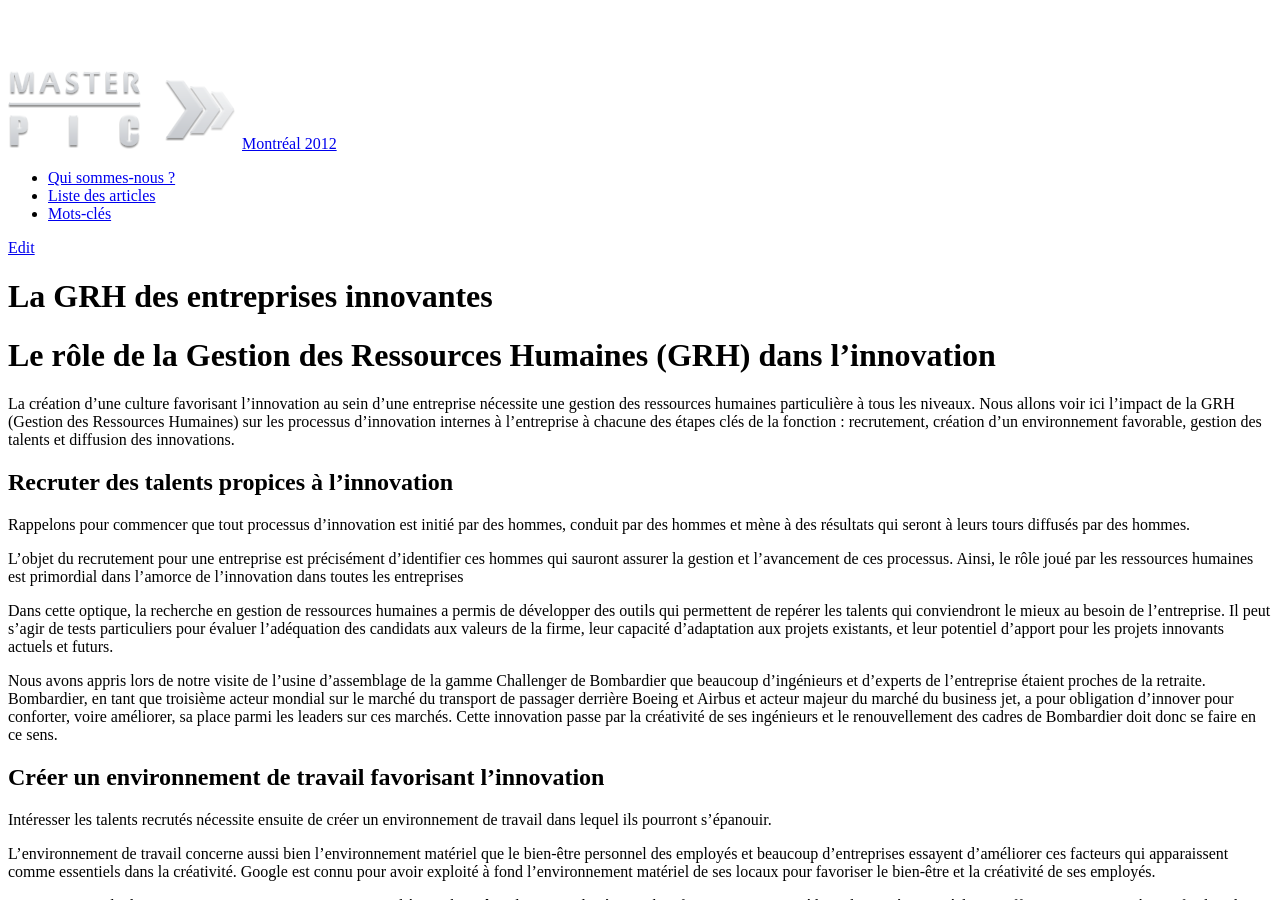
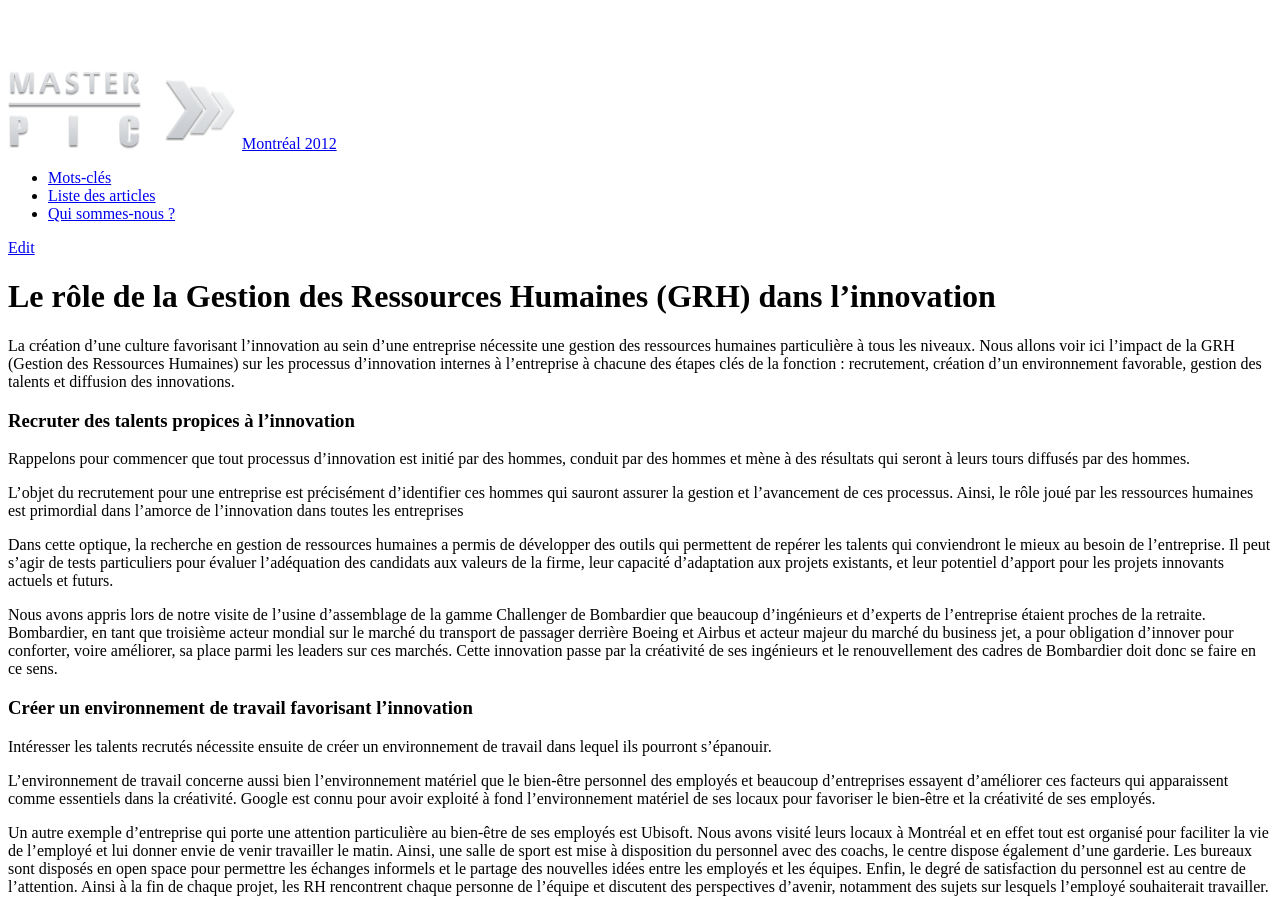
Before and after one commit to davinov/masterpic-montreal-2012, a Jekyll site: the page built from _posts/2012-12-09-La-GRH-des-entreprises-innovantes.md, in a window 1280 px wide and 900 px high. Built offline with Jekyll 4.4.1, drawn with Linux system fonts in a browser that asks for light colours; nearby versions of some CDN libraries; comment, search, counter and statistics services are not loaded.

Commit message:
Corrections et ordre chronologique

```diff
--- a/_config.yml
+++ b/_config.yml
@@ -132,7 +132,7 @@ profiles :
   - name: "Mathieu De Herzer"
   - name: "Théophile Du Besset"
   - name: "Claire Dufetrelle"
-  - name: "Anthony Eng"
+  - name: "Antony Eng"
   - name: "Claire Garo"
   - name: "Matthieu Gendreau"
   - name: "Mathias Guérineau"
--- a/_includes/JB/pages_list
+++ b/_includes/JB/pages_list
@@ -23,7 +23,7 @@ Usage:
 {% if site.JB.pages_list.provider == "custom" %}
   {% include custom/pages_list %}
 {% else %}
-  {% for node in pages_list %}
+  {% for node in pages_list reversed %}
     {% if node.title != null %}
       {% if group == null or group == node.group %}
       	{% if page.url == node.url %}
--- a/_posts/2012-12-09-La-GRH-des-entreprises-innovantes.md
+++ b/_posts/2012-12-09-La-GRH-des-entreprises-innovantes.md
@@ -2,18 +2,16 @@
 layout: post
 tags : [innovation, ressources-humaines]
 category: Articles
-title: "La GRH des entreprises innovantes"
+title: "Le rôle de la Gestion des Ressources Humaines (GRH) dans l’innovation"
 authors:
  - {name : "Guillaume Rivière"}
  - {name : "Guillaume Arnaud"}
 ---
 {% include JB/setup %}
 
-#Le rôle de la Gestion des Ressources Humaines (GRH) dans l’innovation
-
 La création d’une culture favorisant l’innovation au sein d’une entreprise nécessite une gestion des ressources humaines particulière à tous les niveaux. Nous allons voir ici l’impact de la GRH (Gestion des Ressources Humaines) sur les processus d’innovation internes à l’entreprise à chacune des étapes clés de la fonction : recrutement, création d’un environnement favorable, gestion des talents et diffusion des innovations.
 
-##Recruter des talents propices à l’innovation
+###Recruter des talents propices à l’innovation
 
 Rappelons pour commencer que tout processus d’innovation est initié par des hommes, conduit par des hommes et mène à des résultats qui seront à leurs tours diffusés par des hommes.
 
@@ -23,7 +21,7 @@ Dans cette optique, la recherche en gestion de ressources humaines a permis de d
 
 Nous avons appris lors de notre visite de l’usine d’assemblage de la gamme Challenger de Bombardier que beaucoup d’ingénieurs et d’experts de l’entreprise étaient proches de la retraite. Bombardier, en tant que troisième acteur mondial sur le marché du transport de passager derrière Boeing et Airbus et acteur majeur du marché du business jet, a pour obligation d’innover pour conforter, voire améliorer, sa place parmi les leaders sur ces marchés. Cette innovation passe par la créativité de ses ingénieurs et le renouvellement des cadres de Bombardier doit donc se faire en ce sens.
 
-##Créer un environnement de travail favorisant l’innovation
+###Créer un environnement de travail favorisant l’innovation
 
 Intéresser les talents recrutés nécessite ensuite de créer un environnement de travail dans lequel ils pourront s’épanouir.
 
@@ -33,7 +31,7 @@ Un autre exemple d’entreprise qui porte une attention particulière au bien-ê
 
 Toujours dans le sens de l’amélioration du bien-être personnel des employés et de leur degré de satisfaction, de plus en plus d’entreprises mettent en place des systèmes de management participatifs dans lesquels tous les employés ont leur rôle à jouer, nous verrons des exemples dans la partie suite.
 
-##Gérer les talents
+###Gérer les talents
 
 Il est également de la responsabilité de la GRH que de s’assurer que chaque ressource soit affectée là où elle peut avoir l’impact le plus important, notamment sur la créativité. Cela signifie, lorsqu’il y a plusieurs projets innovants, répartir chaque personne sur tel ou tel projet en prenant en compte leurs connaissances et motivations. C’est par exemple ce que fait Ubisoft à la suite des entretiens individuels de fin de projets.
 
@@ -47,7 +45,7 @@ Autre exemple de management participatif, le Cirque du Soleil encourage ses empl
 
 Le Cirque du Soleil encourage également ses employés désireux de le faire à prendre une année sabbatique pour voyager ou réaliser des projets de manière à générer de nouvelles idées artistiques à leur retour en entreprise.
 
-##Diffuser la connaissance et l’innovation
+###Diffuser la connaissance et l’innovation
 
 Mais en plus de créer et faire vivre une culture d’innovation au sein de certaines divisions clés, le rôle de la GRH est également de s’assurer que les innovations créées soient bien diffusées au sein du reste de l’entreprise. En effet, certains services d’une entreprise peuvent être réfractaires à l’adoption d’un nouveau produit, d’une nouvelle méthode de travail, d’une nouvelle approche d’un marché, etc. Il s’agit de faire en sorte que la diffusion des innovations se fasse le plus facilement et le plus efficacement possible.
 
```
Also changed, not shown: _posts/2012-12-06-Innovation-protegee-et-innovation-ouverte.md (+4 -4 lines).
